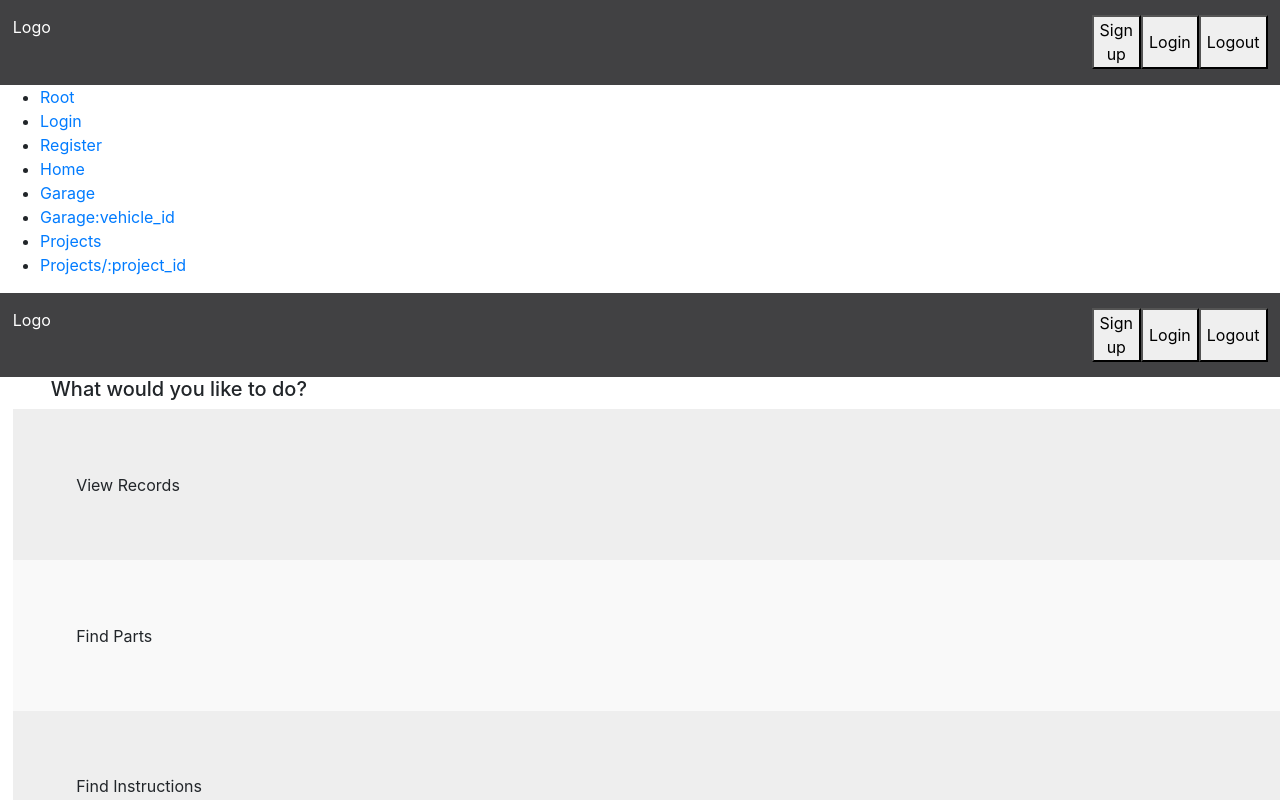
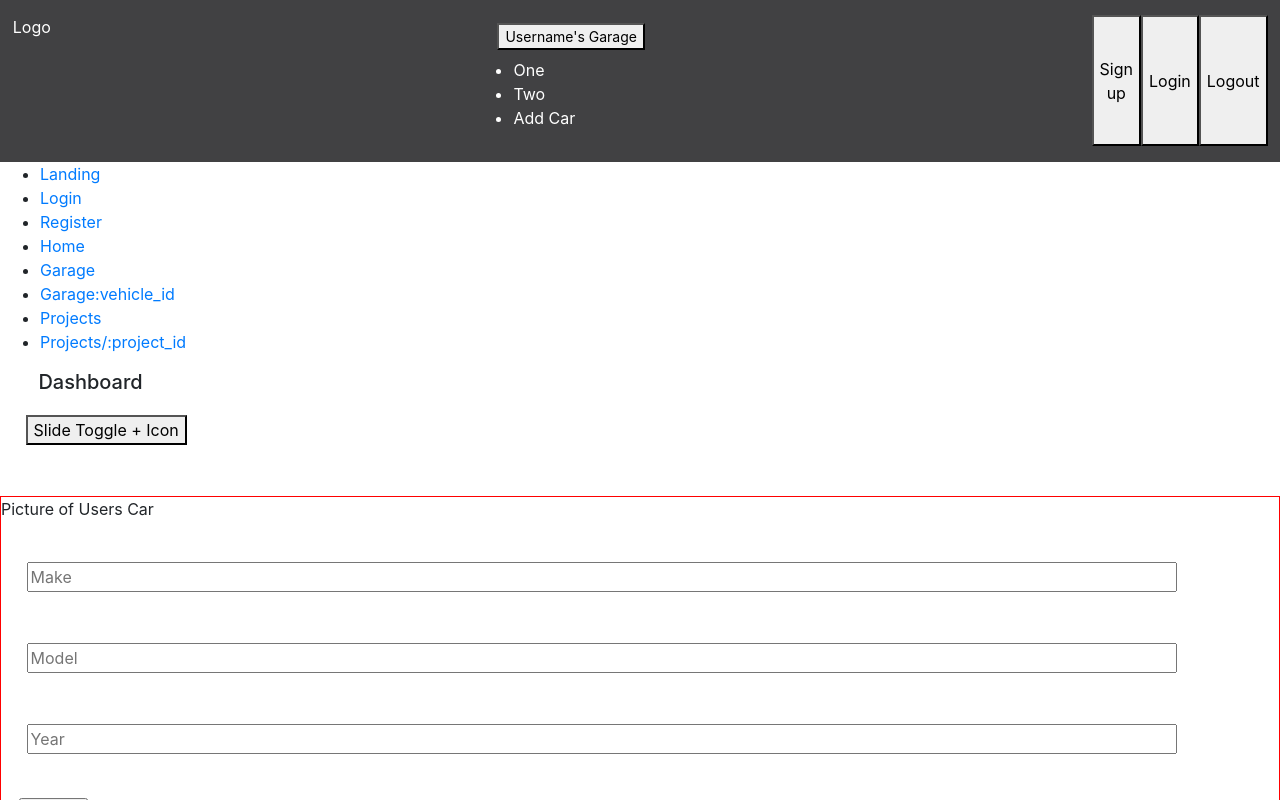
Before and after one commit to Caronise/Unlatch, a React (Create React App) app in the folder frontend/: page /home in a window 1280 px wide. Shown: the top 800 px of the page. Built offline with nearby package versions, Linux system fonts and the light colour scheme.

Commit message:
Modified the majority of components except login,register and project and reorganized them a bit for future stability

```diff
--- a/frontend/src/App.js
+++ b/frontend/src/App.js
@@ -7,11 +7,12 @@ import {
   useParams
 } from "react-router-dom";
 import './App.css';
-import Dashboard from './components/Dashboard';
+
+import Home from './components/Home';
 import Footer from './components/Footer';
 import Garage from './components/Garage';
 import Header from './components/Header';
-import Home from './components/Home';
+import Landing from './components/Landing';
 import Login from './components/Login';
 import Project from './components/Project';
 import Register from './components/Register';
@@ -24,7 +25,7 @@ export default function App() {
           <Header />
           <ul>
             <li>
-              <Link to="/">Root</Link>
+              <Link to="/">Landing</Link>
             </li>
             <li>
               <Link to="/login">Login</Link>
@@ -54,7 +55,7 @@ export default function App() {
 
           <Switch>
             <Route exact path='/'>
-              <Dashboard />
+              <Landing />
             </Route>
             <Route path="/login">
               <Login />
--- a/frontend/src/components/Dashboard.js
+++ /dev/null
@@ -1,22 +0,0 @@
-import React from 'react'
-
-
-function Dashboard () {
-  return( <div className='dashboard'>
-  <h5>Dashboard</h5>
-  <button className='side-toggle'>Slide Toggle + Icon</button>
-  <div className='user-car'>
-    <p>Picture of Users Car</p>
-    <form className='make-model-year'>
-      <input className='car-make' type='text' placeholder='Make'/><br/>
-      <input className='car-model' type='text' placeholder='Model'/><br/>
-      <input className='car-year' type='text' placeholder='Year'/><br/>
-      <input className='search-car' type='submit'/>
-    </form>
-  </div>
-  </div>
-
-);
-}
-
-export default Dashboard;
--- a/frontend/src/components/Footer.js
+++ b/frontend/src/components/Footer.js
@@ -5,11 +5,8 @@ function Footer () {
   return(
     <div className='repair-options'>
       <h5>What would you like to do?</h5>
-      <p className='odd'>View Records</p>
-      <p className='even'>Find Parts</p>
-      <p className='odd'>Find Instructions</p>
-      <p className='even'>Find Videos</p>
-      <p className='odd'>Find Garage</p>
+      <p className='odd'>Project One</p>
+      <p className='even'>Project Two</p>
     </div>
    );
 }
--- a/frontend/src/components/Garage.js
+++ b/frontend/src/components/Garage.js
@@ -4,7 +4,7 @@ import React from 'react'
 function Garage () {
   return(
       <div className='welcome'>
-        <span>Welcome, <strong>User</strong></span>
+        <span>Welcome, <strong>Username</strong></span>
         <button className='my-garage'>My Garage</button>
       </div>
      );
--- a/frontend/src/components/Header.js
+++ b/frontend/src/components/Header.js
@@ -1,9 +1,20 @@
 import React from 'react'
 
 
-function Header () {
-  return( <div className='top-bar'>
+function Header() {
+  return (
+    <div className='top-bar'>
       <span>Logo</span>
+      <div className='dropdown-wrapper'>
+        <div className="dropdown-header">
+          <button>Username's Garage</button>
+        </div>
+        <ul className="dropdown-list">
+          <li className="dropdown-list-item">One</li>
+          <li className="dropdown-list-item">Two</li>
+          <li className="dropdown-add-list-item">Add Car</li>
+        </ul>
+      </div>
       <div className='sign-in'>
         <button>Sign up</button>
         <button>Login</button>
--- a/frontend/src/components/Home.js
+++ b/frontend/src/components/Home.js
@@ -2,15 +2,21 @@ import React from 'react'
 
 
 function Home () {
-  return( <div className='top-bar'>
-           <span>Logo</span>
-           <div className='sign-in'>
-             <button>Sign up</button>
-             <button>Login</button>
-             <button>Logout</button>
-           </div>
-         </div>
-         );
+  return( <div className='home'>
+  <h5>Dashboard</h5>
+  <button className='side-toggle'>Slide Toggle + Icon</button>
+  <div className='user-car'>
+    <p>Picture of Users Car</p>
+    <form className='make-model-year'>
+      <input className='car-make' type='text' placeholder='Make'/><br/>
+      <input className='car-model' type='text' placeholder='Model'/><br/>
+      <input className='car-year' type='text' placeholder='Year'/><br/>
+      <input className='search-car' type='submit'/>
+    </form>
+  </div>
+  </div>
+
+);
 }
 
 export default Home;
--- /dev/null
+++ b/frontend/src/components/Landing.js
@@ -0,0 +1,10 @@
+import React from 'react'
+
+
+function Landing() {
+  return (
+    <h1>WELCOME TO CARRRRR</h1>
+  );
+}
+
+export default Landing;
```
Lines whose indentation alone changed are shown as unchanged.
